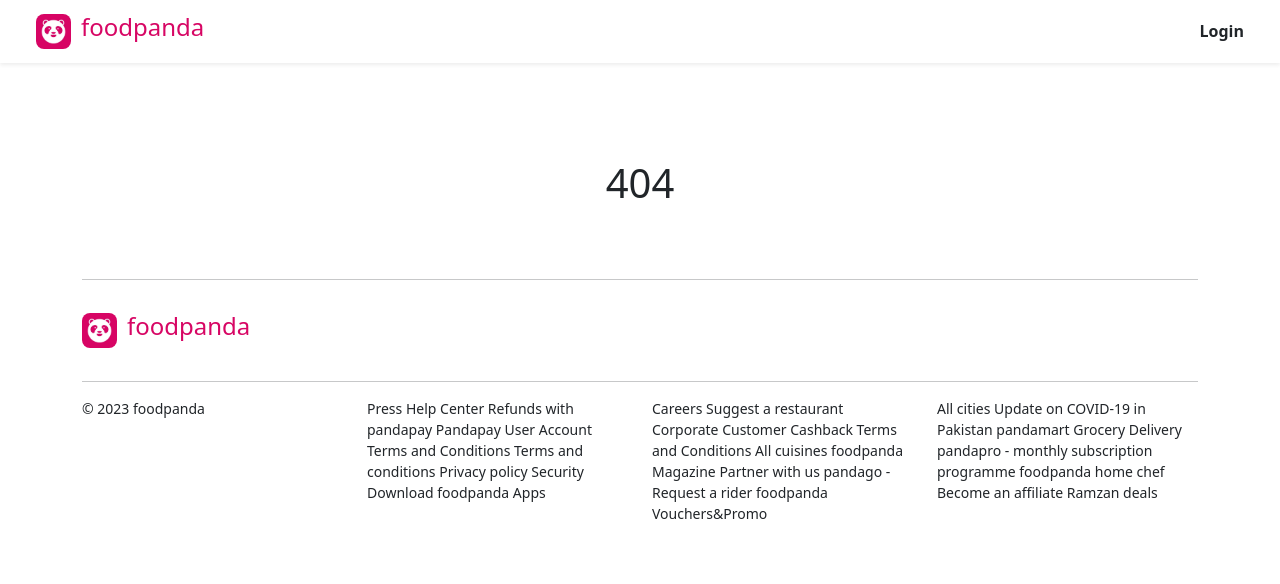
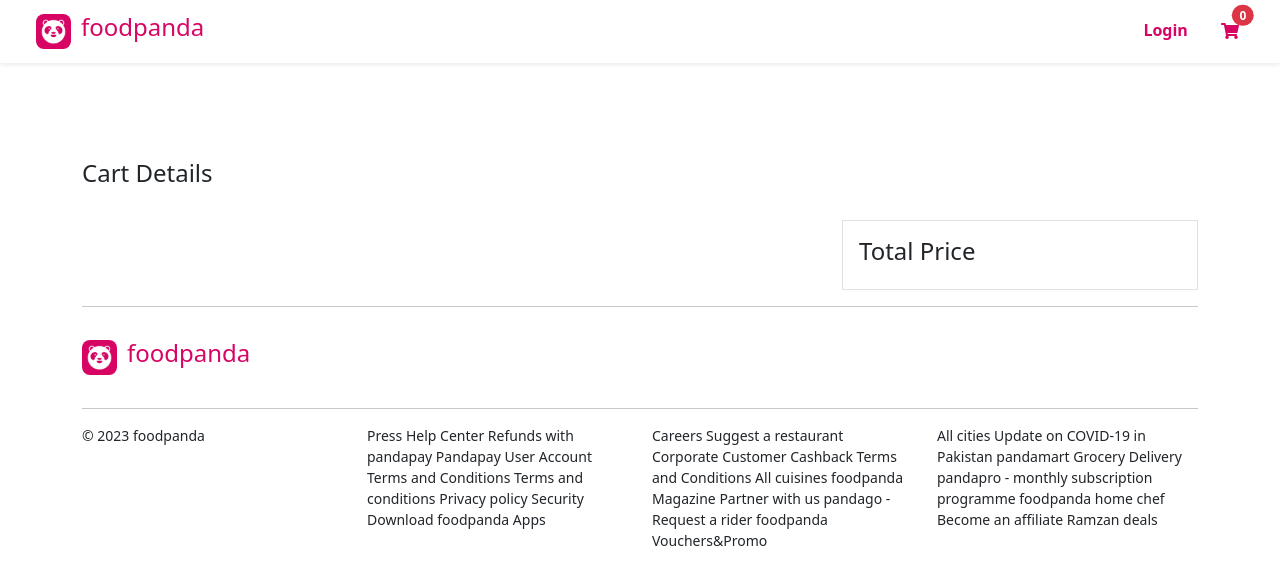
Before and after one commit to khalidshabbir/vueproject, a Vue app: page /addtocart in a window 1280 px wide. Shown: the top 584 px of the page. Built offline with nearby package versions, Linux system fonts and the light colour scheme.

Commit message:
third commit

```diff
--- a/package.json
+++ b/package.json
@@ -9,6 +9,10 @@
     "preview": "vite preview"
   },
   "dependencies": {
+    "@fortawesome/free-brands-svg-icons": "^6.4.0",
+    "@fortawesome/free-regular-svg-icons": "^6.4.0",
+    "@fortawesome/free-solid-svg-icons": "^6.4.0",
+    "@vueuse/core": "^10.2.1",
     "axios": "^1.4.0",
     "bootstrap": "^5.3.0",
     "pinia": "^2.1.4",
--- a/src/App.vue
+++ b/src/App.vue
@@ -1,5 +1,9 @@
 <template>
   <div>
+    <link rel="stylesheet"
+        href="https://use.fontawesome.com/releases/v5.2.0/css/all.css"
+        integrity="sha384-hWVjflwFxL6sNzntih27bfxkr27PmbbK/iSvJ+a4+0owXq79v+lsFkW54bOGbiDQ"
+        crossorigin="anonymous">
     <Navbar />
      <router-view />
     <Footer />
--- a/src/components/Navbar.vue
+++ b/src/components/Navbar.vue
@@ -2,27 +2,51 @@
 <template>
   <nav class="navbar navbar-expand-lg bg-white shadow-sm sticky-top">
     <div class="container-fluid d-flex align-items-center mx-4">
-       <Logo />
-         <router-link to="/login" class="navbar-item text-decoration-none fw-bold text-dark">
+      <Logo />
+      <div>
+        <router-link to="/login" class="navbar-item text-decoration-none fw-bold  me-4" style="color: #D70464;">
         Login
-      </router-link>
+
+        </router-link>
+        <router-link to="/addtocart" class=" nav-item text-decoration-none cursor-pointer text-dark">
+          <button type="button" class="btn   position-relative m-0 p-1 ">
+            <i class="fas fa-shopping-cart" style="color: #D70464;" @click="addToCart"></i>
+            <span  class="position-absolute top-0 start-100 translate-middle badge rounded-pill bg-danger ">
+             {{ totalCartItems.length }}
+
+            </span>
+          </button>
+
+        </router-link>
+
+      </div>
+
     </div>
   </nav>
 </template>
 
-<script>
+<script setup>
 import Logo from "../components/Logo.vue";
-export default {
-  components: {
-    Logo,
-  },
-  data() {
-    return {
-      imgPath: "../assets/logo.webp",
-    };
-  },
-};
+import {ref, watch} from "vue"
+let totalCartItems=ref("")
+import { useCartStore } from '../stores/addtoCart';
+
+
+
+watch(()=>{
+   const cartStore = useCartStore()
+totalCartItems.value= cartStore.cartTotal
+}
+
+
+)
+
+
+
 </script>
 
 <style  scoped>
+.cursor-pointer {
+  cursor: pointer !important;
+}
 </style>
--- a/src/main.js
+++ b/src/main.js
@@ -1,6 +1,7 @@
 
 import { createApp } from 'vue'
 import './style.css'
+import { createPinia } from 'pinia'
 import App from './App.vue'
 import 'bootstrap/dist/css/bootstrap.css'
 import Home from "./pages/Home.vue"
@@ -10,6 +11,7 @@
 import Order_Now from "./pages/Buy.vue"
 import Erorpage from "./pages/ErrorPage.vue"
 import Recept from "./pages/Recept.vue"
+import Cart from "./pages/Cart.vue"
 
 
 const routes = [
@@ -36,6 +38,10 @@
         component: Recept
     },
     {
+        path: '/addtocart',
+        component: Cart
+    },
+    {
         path: '/:pathMatch(.*)*',
         component: Erorpage
     }
@@ -48,4 +54,6 @@
 
 const app = createApp(App);
 app.use(router);
+const pinia = createPinia()
+app.use(pinia)
 app.mount('#app');
--- a/src/pages/Buy.vue
+++ b/src/pages/Buy.vue
@@ -1,9 +1,10 @@
 <script setup >
 import { useRoute } from "vue-router";
+const route = useRoute();
 import { food } from "../data";
 import axios from 'axios';
 import { ref } from "vue"
-const route = useRoute();
+
 const id = route.params.id;
 const quantity = route.params.quantity;
 const item = food.find((item) => item.id == id);
@@ -63,6 +64,16 @@
   getCities(value, selectedCountry)
 }
 
+let propsData =
+            {
+              name: item.name,
+              price: item.price,
+              quantity: quantity,
+              total: quantity * item.price,
+              country: selectedCountry,
+              state: selectedStates,
+              city: selectedCity
+            }
 </script>
 
 <template>
@@ -93,16 +104,7 @@
         <h5 class="mb-5">Fill the details</h5>
         <form @submit="$router.push({
             path: '/confirm_order',
-            query: propsData =
-            {
-              name: item.name,
-              price: item.price,
-              quantity: quantity,
-              total: quantity * item.price,
-              country: selectedCountry,
-              state: selectedStates,
-              city: selectedCity
-            }
+            query: propsData
 
           })">
           <div class="mb-3">
--- /dev/null
+++ b/src/pages/Cart.vue
@@ -0,0 +1,65 @@
+<script setup >
+import { useCartStore } from '../stores/addtoCart'
+
+function cart(){
+    const cartStore = useCartStore()
+return cartStore.cartItems;
+}
+
+let item= cart();
+
+function removeItems(item){
+
+    const cartStore = useCartStore()
+    cartStore.removeItem(item)
+    window.location.reload();
+}
+
+</script>
+
+<template>
+    <div class="container mt-5 pt-5">
+        <h4>Cart Details</h4>
+        <div class="row d-flex align-items-start">
+            <div class="col-12 col-md-8 col-8">
+                <div  class="border border-1  p-3 mt-4" v-for="items in item" key="items.id">
+            <div class="d-flex align-items-center justify-content-between">
+                     <div>
+                        <img :src="items.image" alt="img" style="width: auto; height: 100px;"/>
+                     </div>
+
+                    <div class="mx-2 ms-3 d-flex flex-column align-items-center">
+                        <h5>{{ items.name }}</h5>
+                        <p> <span>Quantity :</span> {{ items.quantity }}</p>
+                    </div>
+                    <div class="mx-3 d-flex flex-column align-items-center">
+                        <h5>Price</h5>
+                        <p>{{ items.price }}</p>
+                    </div>
+                    <div class="mx-3 d-flex flex-column align-items-center">
+                         <i class="fas fa-trash-alt cursor-pointer" @click="removeItems(items.cartId)"></i>
+                    </div>
+
+
+            </div>
+        </div>
+            </div>
+            <div class="col-12 col-md-4 col-4">
+                <div class="border border-1 p-3 mt-4">
+                    <h4>Total Price</h4>
+                </div>
+
+            </div>
+        </div>
+
+
+
+    </div>
+</template>
+
+<style lang="scss" scoped>
+.cursor-pointer{
+    cursor: pointer;
+}
+
+</style>
--- a/src/pages/Details.vue
+++ b/src/pages/Details.vue
@@ -26,7 +26,7 @@
           <button class="btn btn-dark me-3" @click="count++">+</button>
         </div>
         <div class="d-flex align-items-center justify-content-center">
-          <button class="btn btn-secondary disabled me-4">Add to Card</button>
+          <button class="btn btn-warning me-4" @click="addToCart">Add to Card</button>
           <router-link :to="`/order_page/${filteredFood.id}/${count}`" class="text-decoration-none"> <button class="btn btn-primary">Buy Now</button></router-link>
         </div>
       </div>
@@ -36,12 +36,35 @@
 
 <script setup>
 import { food } from "../data";
+import { useCartStore } from '../stores/addtoCart'
 import { ref } from "vue";
 let count = ref(1);
 import { useRoute } from "vue-router";
 const route = useRoute();
 const id = route.params.id;
 const filteredFood = food.find((item) => item.id == id);
+
+function generateUniqueId() {
+  const timestamp = new Date().getTime();
+  const randomNum = Math.floor(Math.random() * 10000);
+  const uniqueId = `${timestamp}-${randomNum}`;
+  return uniqueId;
+}
+
+function addToCart(){
+  const cartStore = useCartStore()
+      cartStore.addToCart({
+        id:id,
+        cartId:generateUniqueId(),
+        name:filteredFood.name,
+        price:filteredFood.price,
+        quantity:count,
+        image:filteredFood.image_url,
+
+      })
+
+}
+
 </script>
 
 <style lang="scss" scoped>
--- /dev/null
+++ b/src/stores/addtoCart.js
@@ -0,0 +1,29 @@
+import { defineStore } from 'pinia'
+import { useStorage } from '@vueuse/core'
+
+export const useCartStore = defineStore('cart', {
+  state: () => ({
+    // items: [],
+    items: useStorage('items', [])
+
+  }),
+  getters: {
+
+    cartItems: (state) => state.items,
+    cartTotal: (state) => state.items,
+  },
+  actions: {
+    addToCart(item) {
+      this.items.push(item)
+
+    },
+    removeItem(item) {
+      const index = this.items.findIndex((i) => i.cartId == item);
+
+      if (index !== -1) {
+         this.items.splice(index,1)
+      }
+    },
+
+  },
+})
```
Also changed, not shown: 1 other file (tests, documents, lock files or other folders).
